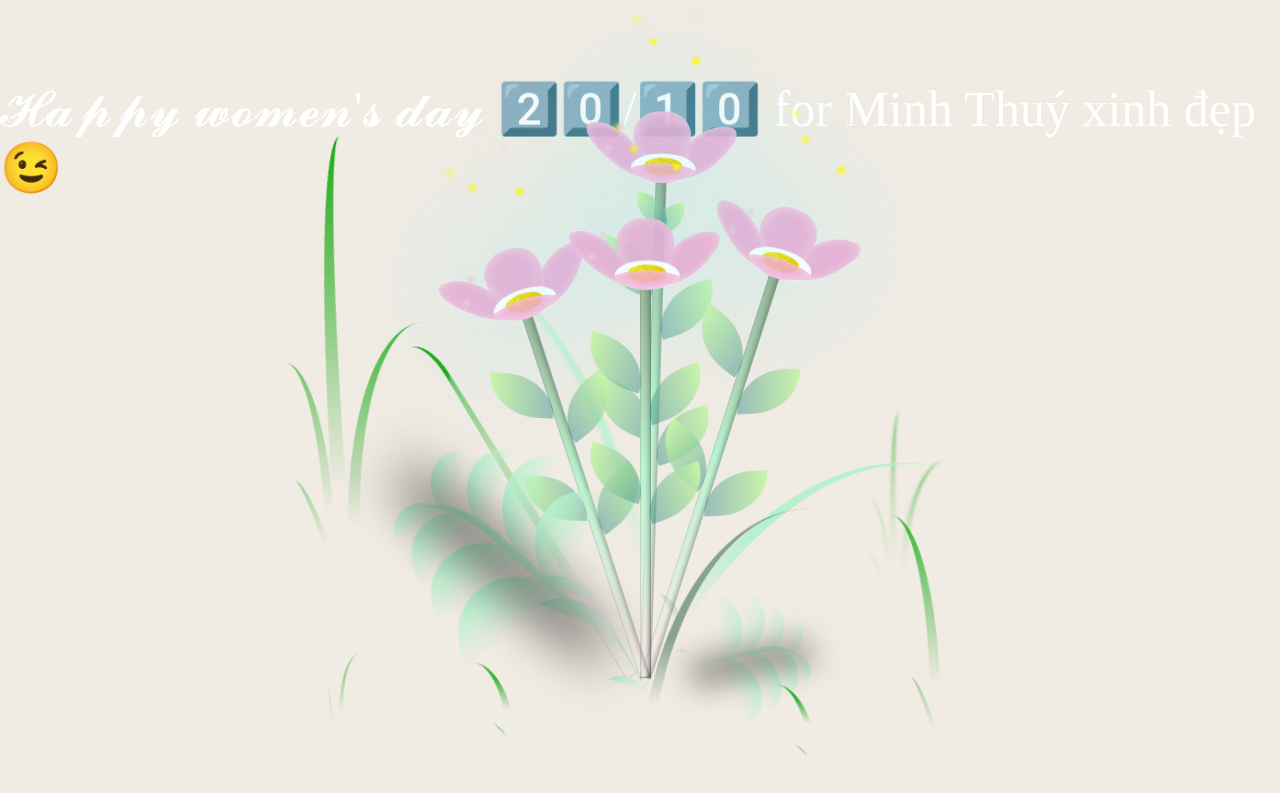
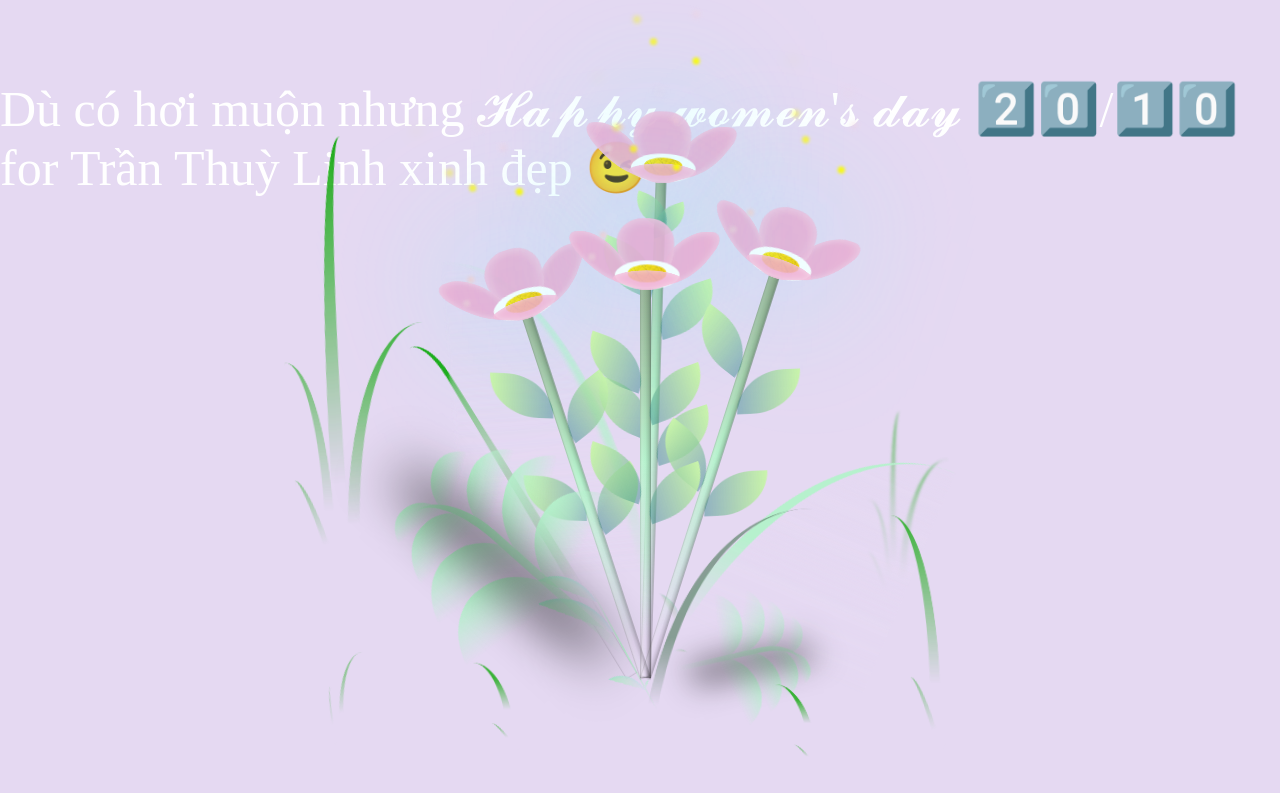
Before and after one commit to Thangvanle2000/qua-20-10, a plain HTML site: page index.html in a window 1280 px wide. Drawn offline with Linux system fonts and the light colour scheme.

Commit message:
update: UI

```diff
--- a/index.html
+++ b/index.html
@@ -5,12 +5,12 @@
     <meta http-equiv="X-UA-Compatible" content="IE=edge">
     <meta name="viewport" content="width=device-width, initial-scale=1.0">
     <link rel="stylesheet" href="style.css">
-    <script src="main.js" type="text/javascript"></script><title>Happy Woman's day 20/10 for Minh Thuý</title>
+    <script src="main.js" type="text/javascript"></script><title>Happy Woman's day 20/10 for Linh</title>
 </head>
 
 <body class="not-loaded">
     <div class="night"></div>
-    <div class="happy-woman-day">𝓗𝓪𝓹𝓹𝔂 𝔀𝓸𝓶𝓮𝓷'𝓼 𝓭𝓪𝔂 2️⃣0️⃣/1️⃣0️⃣ for Minh Thuý xinh đẹp 😉</div>
+    <div class="happy-woman-day">Dù có hơi muộn nhưng 𝓗𝓪𝓹𝓹𝔂 𝔀𝓸𝓶𝓮𝓷'𝓼 𝓭𝓪𝔂 2️⃣0️⃣/1️⃣0️⃣ for Trần Thuỳ Linh xinh đẹp 😉</div>
     <div class="flowers">
       <div class="flower flower--1">
         <div class="flower__leafs flower__leafs--1">
--- a/style.css
+++ b/style.css
@@ -7,7 +7,7 @@
 }
 
 :root {
-  --dark-color: #f0ebe3;
+  --dark-color: #e5d9f2;
 }
 
 body {
```
